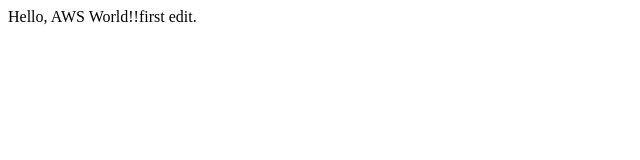
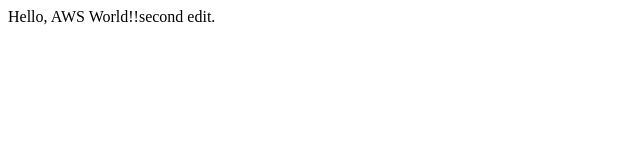
Before and after one commit to re-nakao/OLCAWS-Git_Learning, a plain HTML site: page src/index.html in a window 1280 px wide. Shown: the full height of the page, 0-640 px from the left. Drawn offline with Linux system fonts and the light colour scheme.

Commit message:
add statement

```diff
--- a/src/index.html
+++ b/src/index.html
@@ -6,6 +6,6 @@
   <title>CI/CDハンズオン</title>
 </head>
 <body>
-  Hello, AWS World!!first edit.
+  Hello, AWS World!!second edit.
 </body>
 </html>
```
